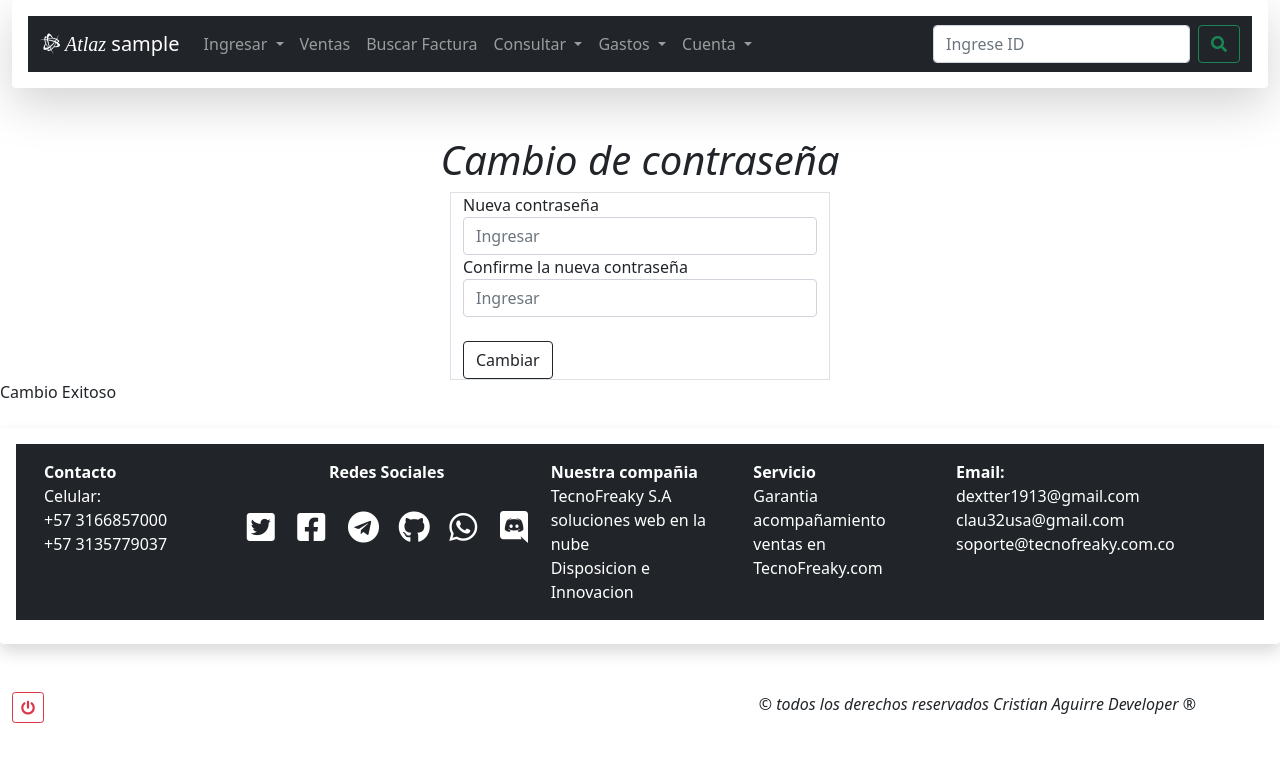
After one commit to dextter1913/SistemaMultiaseo, a PHP site: the page made by cambiar-contraseña/index.php in a window 1280 px wide. The commit adds this page. Shown: the top 762 px of the page. Run offline with PHP 8.4, Linux system fonts and the light colour scheme; the visitor is signed in with stand-in values (Sample User, id 1); some libraries are stand-ins or nearby versions.

Commit message:
Agregando Cambiar Contraseña

```diff
--- /dev/null
+++ b/cambiar-contraseña/index.php
@@ -0,0 +1,32 @@
+<?php
+session_start();
+if (isset($_SESSION['usuario'])) {
+
+    require_once '../estructura/superior.php';
+?>
+    <div class="container">
+    <center><h1><i>Cambio de contraseña</i></h1></center>
+        <div class="row">
+            <div class="col-12 col-sm-4 col-md-4 col-lg-4"></div>
+            <div class="col-12 col-sm-4 col-md-4 col-lg-4 border">
+                <form action="../PuertaTrasera/ProcesoCambiarContraseña.php" method="post">
+                    <label for="contraseña">Nueva contraseña</label>
+                    <input type="password" name="contraseña" id="contraseña" placeholder="Ingresar" class="form-control" required="required">
+                    <label for="ConfirmacionContraseña">Confirme la nueva contraseña</label>
+                    <input type="password" name="ConfirmacionContraseña" id="ConfirmacionContraseña" placeholder="Ingresar" class="form-control" required="required"><br>
+                    <input type="submit" value="Cambiar" class="btn btn-outline-dark">
+                </form>
+            </div>
+            <div class="col-12 col-sm-4 col-md-4 col-lg-4"></div>
+        </div>
+    </div>
+<?php
+if (isset($_SESSION['Mensaje'])) {
+    print $_SESSION['Mensaje'];
+    unset($_SESSION['Mensaje']);
+}
+    require_once '../estructura/inferior.php';
+} else {
+    header('Location:../');
+}
+?>
--- a/estructura/inferior.php
+++ b/estructura/inferior.php
@@ -68,10 +68,12 @@
     <div class="container-fluid">
         <div class="row">
             <div class="col-12 col-md-3">
+            <form action="../PuertaTrasera/CerrarSesion.php" method="post">
+            <button type="submit" class="btn btn-outline-danger btn-sm"> <i class="fas fa-power-off"></i></button></form>
             </div>
             <div class="col-12 col-md-3"></div>
-            <div class="col-12 col-md-3"></div>
-            <div class="col-12 col-md-3"><i>Cristian Aguirre Developer</i></div>
+            <div class="col-12 col-md-1"></div>
+            <div class="col-12 col-md-5"><i>&copy; todos los derechos reservados Cristian Aguirre Developer &reg;<datetime></datetime></i></div>
         </div>
     </div>
 </footer>
--- a/estructura/menu2.php
+++ b/estructura/menu2.php
@@ -122,7 +122,7 @@
                                 </a>
                                 <ul class="dropdown-menu dropdown-menu-dark" aria-labelledby="navbarScrollingDropdown">
                                     <li><a class="dropdown-item" href="../../actualizar-informacion/">Actualizar Informacion</a></li>
-                                    <li><a class="dropdown-item" href="#">Cambiar Contraseña</a></li>
+                                    <li><a class="dropdown-item" href="../../cambiar-contraseña/">Cambiar Contraseña</a></li>
                                 </ul>
                             </li>
             </ul>
--- a/estructura/superior.php
+++ b/estructura/superior.php
@@ -121,7 +121,7 @@
                                 </a>
                                 <ul class="dropdown-menu dropdown-menu-dark" aria-labelledby="navbarScrollingDropdown">
                                     <li><a class="dropdown-item" href="../actualizar-informacion/">Actualizar Informacion</a></li>
-                                    <li><a class="dropdown-item" href="#">Cambiar Contraseña</a></li>
+                                    <li><a class="dropdown-item" href="../cambiar-contraseña/">Cambiar Contraseña</a></li>
                                 </ul>
                             </li>
                         </ul>
```
Also changed, not shown: PuertaTrasera/ProcesoCambiarContraseña.php (added, +14 -0 lines), clases/CambiarPass.php (added, +21 -0 lines).
